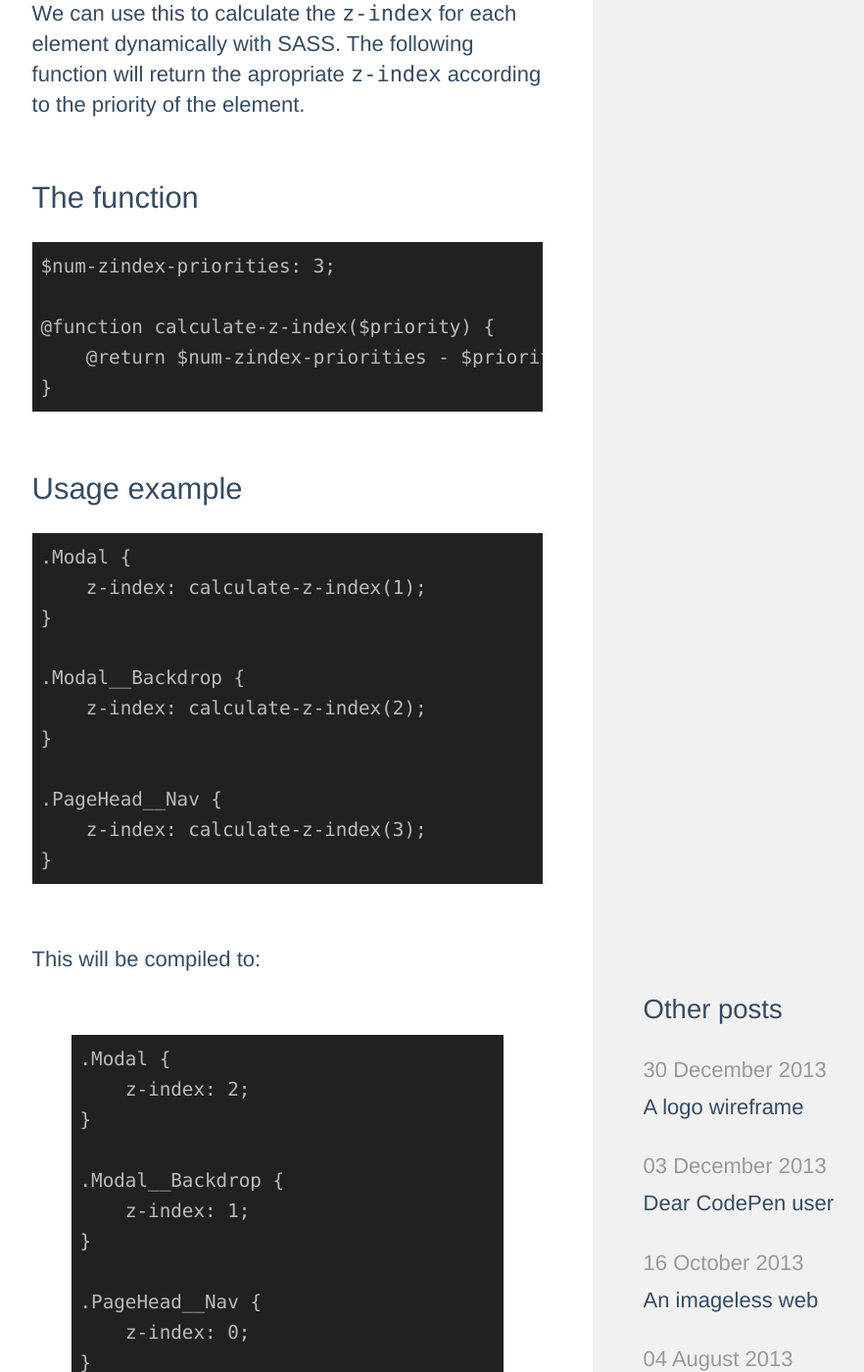
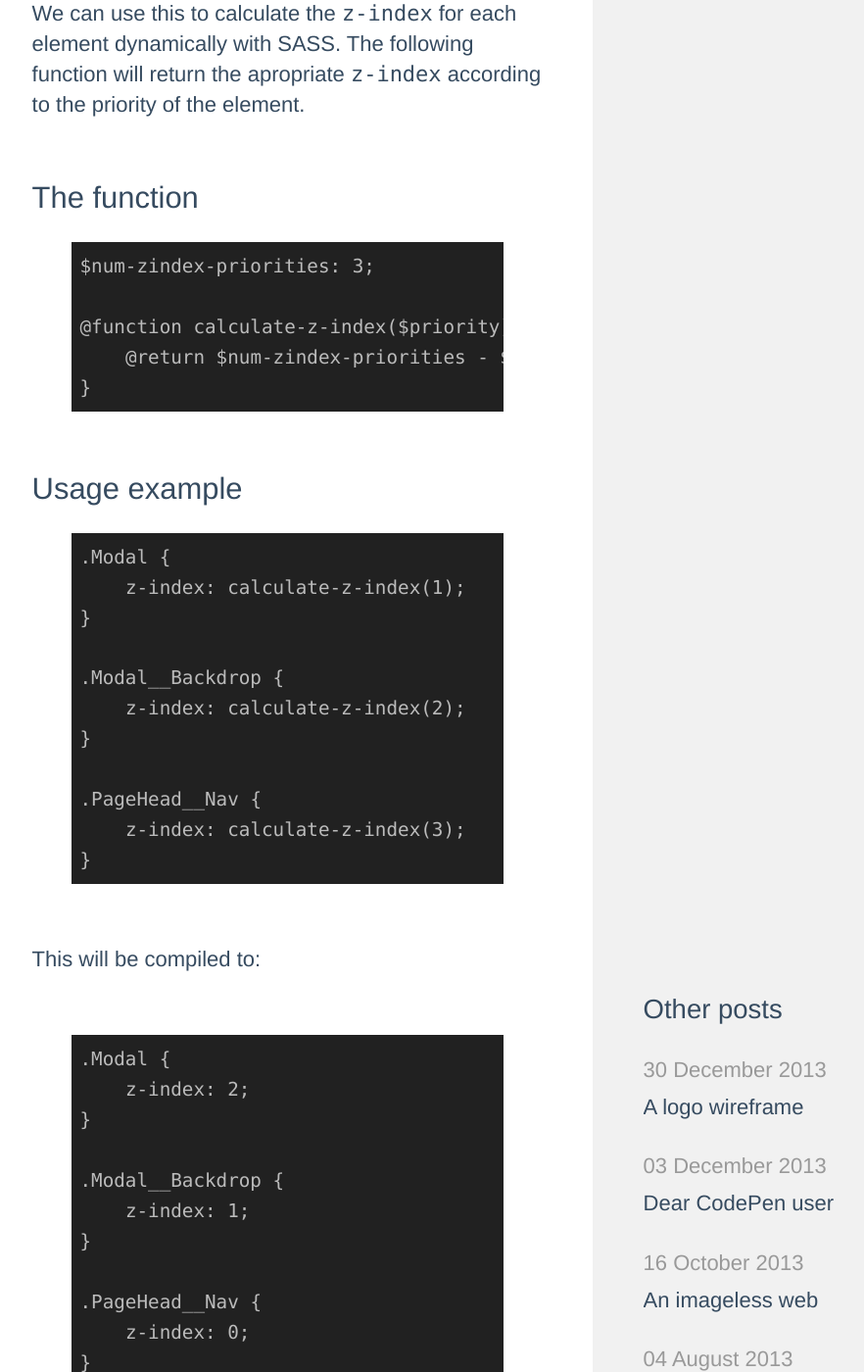
Before and after one commit to bartveneman/bartveneman.github.io, a Jekyll site: the page built from _posts/2014-05-17-z-index-management-with-sass.md, in a window 1280 px wide and 1400 px high, scrolled down 1117 px. Shown: the whole window at 98% size, without its empty margins (121-1003 px from the left). Built offline with Jekyll 4.4.1, drawn with Linux system fonts in a browser that asks for light colours.

Commit message:
Update code blocks with highlight blocks

```diff
--- a/_posts/2014-05-17-z-index-management-with-sass.md
+++ b/_posts/2014-05-17-z-index-management-with-sass.md
@@ -34,14 +34,17 @@ title: Z-index management with SASS
 <p>As you can see, there's a total of 3 different priorities. We can use this to calculate the <code>z-index</code> for each element dynamically with SASS. The following function will return the apropriate <code>z-index</code> according to the priority of the element.</p>
 
 <h2>The function</h2>
-<pre><code>$num-zindex-priorities: 3;
+{% highlight scss %}
+$num-zindex-priorities: 3;
 
 @function calculate-z-index($priority) {
     @return $num-zindex-priorities - $priority;
-}</code></pre>
+}
+{% endhighlight %}
 
 <h2>Usage example</h2>
-<pre><code>.Modal {
+{% highlight css %}
+.Modal {
     z-index: calculate-z-index(1);
 }
 
@@ -51,7 +54,8 @@ title: Z-index management with SASS
 
 .PageHead__Nav {
     z-index: calculate-z-index(3);
-}</code></pre>
+}
+{% endhighlight %}
 
 <p>This will be compiled to:</p>
 
```
